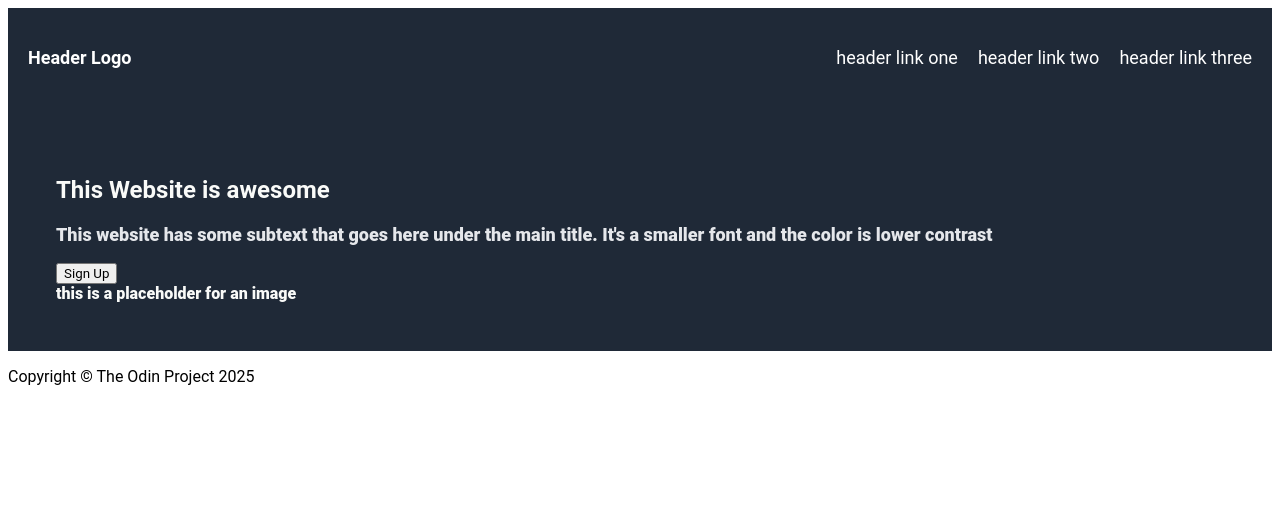
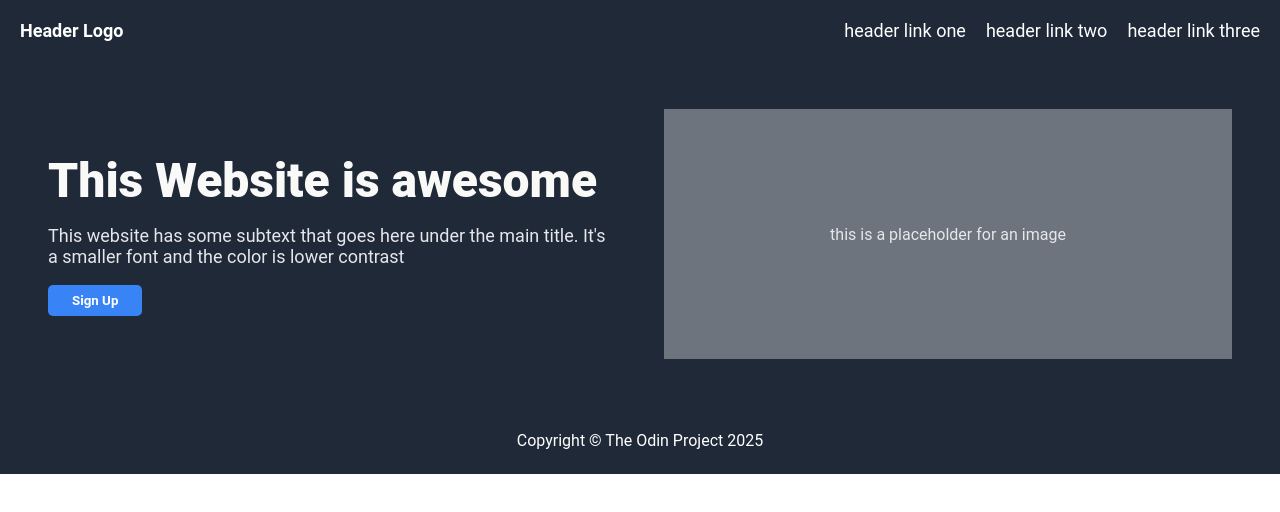
Before and after one commit to Gauransh-Sharma-2005/landing-page, a plain HTML site: page index.html in a window 1280 px wide. Drawn offline with Linux system fonts and the light colour scheme.

Commit message:
placeholder-button-footer modified

```diff
--- a/style.css
+++ b/style.css
@@ -1,4 +1,7 @@
 * {
+    margin: 0;
+    padding: 0;
+    box-sizing: border-box; /*makes sizing intuitive by including padding and borders in an element's width/height. This means that the actual width will include content + padding + border*/
     font-family: 'Roboto', sans-serif;
 }
 
@@ -9,28 +12,26 @@
     padding: 20px;
     background-color: #1f2937;
     color: white;
-    height: 60px;
+    /*height: 60px;*/
 }
 
 .logo {
-    display: flex;
-    align-items: center;
+    /* display: flex; */                /*logo is simple text element (no nested items)*/
+    /* align-items: center; */          /*not needed, already handled by the parent (.header)*/
     font-size: 18px;
     font-weight: bold;
-    line-height: 1;
-    margin: 0;
-    padding: 0;
+    /* line-height: 1; */               /*can cause text clipping for some fonts*/
+    /* margin: 0;
+    padding: 0; */                      /*both not needed since already mentioned globally*/
 }
 
 .navbar {
-    display: flex;
-    align-items: center;
-    display: flex; /*flexbox of the three header links*/
+    display: flex;                      /*flexbox of the three header links*/
     gap: 20px;
 }
 
 .navbar a {
-    line-height: 1;
+    /*line-height: 1*/                  /*Line height not needed since using default spacing*/
     color: white;
     text-decoration: none;
     font-size: 18px;
@@ -38,17 +39,57 @@
 
 .hero {
     display: flex;
-    flex-direction: column;
-    justify-content: center;
+    justify-content: space-between;
+    align-items: center;
     padding: 48px;
-    font-weight: 900;
-    color: #f9faf8;
     background-color: #1f2937;
-    text-align: left;
+    /* text-align: left; */
+    gap: 48px;                        /* Space between text and image */
 }
 
-.hero p {
+.hero-text {
+    flex: 1;
+    max-width: 600px;
+}
+
+.hero-text h1 {
+    font-size: 48px;
+    margin-bottom: 16px;
+    color: #f9faf8;
+    font-weight: 900;
+}
+
+.hero-text p {
     font-size: 18px;
     color: #e5e7eb;
     margin-bottom: 18px;
+    /* max-width: 600px; */                    /* Prevents text from stretching too wide */
 }
+
+.hero-text button{
+    background-color: #3883f6;
+    color: white;
+    border: none;
+    padding: 8px 24px;
+    border-radius: 5px;
+    font-weight: bold;
+    cursor: pointer;
+    /*width: fit-content;*/                  /* Button width adjusts to content */
+}
+
+.hero-image {
+    flex: 1;
+    background-color: #6d747d;
+    height: 250px;
+    display: flex;
+    align-items: center;
+    justify-content: center;
+    color: #e5e7eb;
+}
+
+footer {
+    background-color: #1f2937;
+    color: white;
+    text-align: center;
+    padding: 24px;
+}
```
